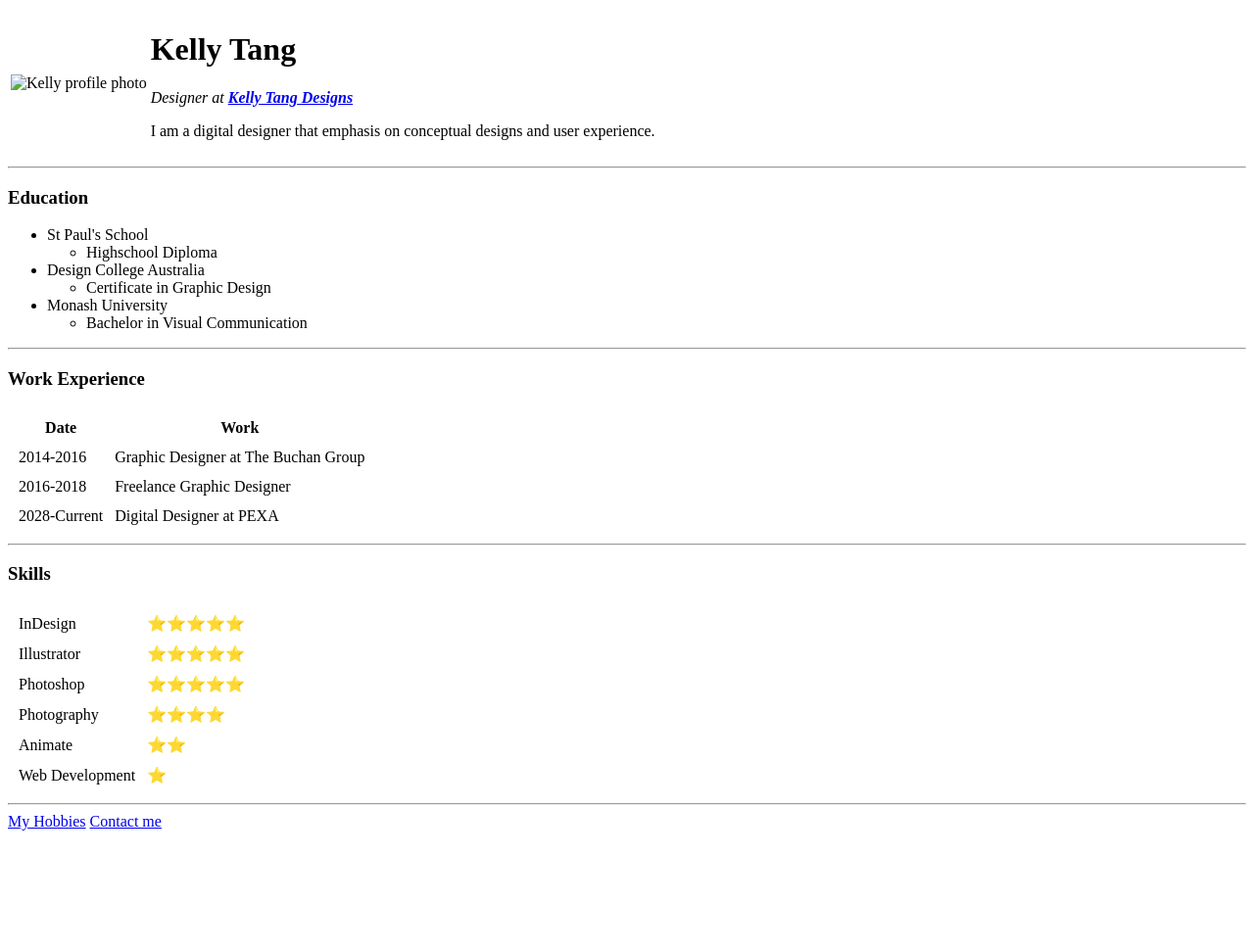
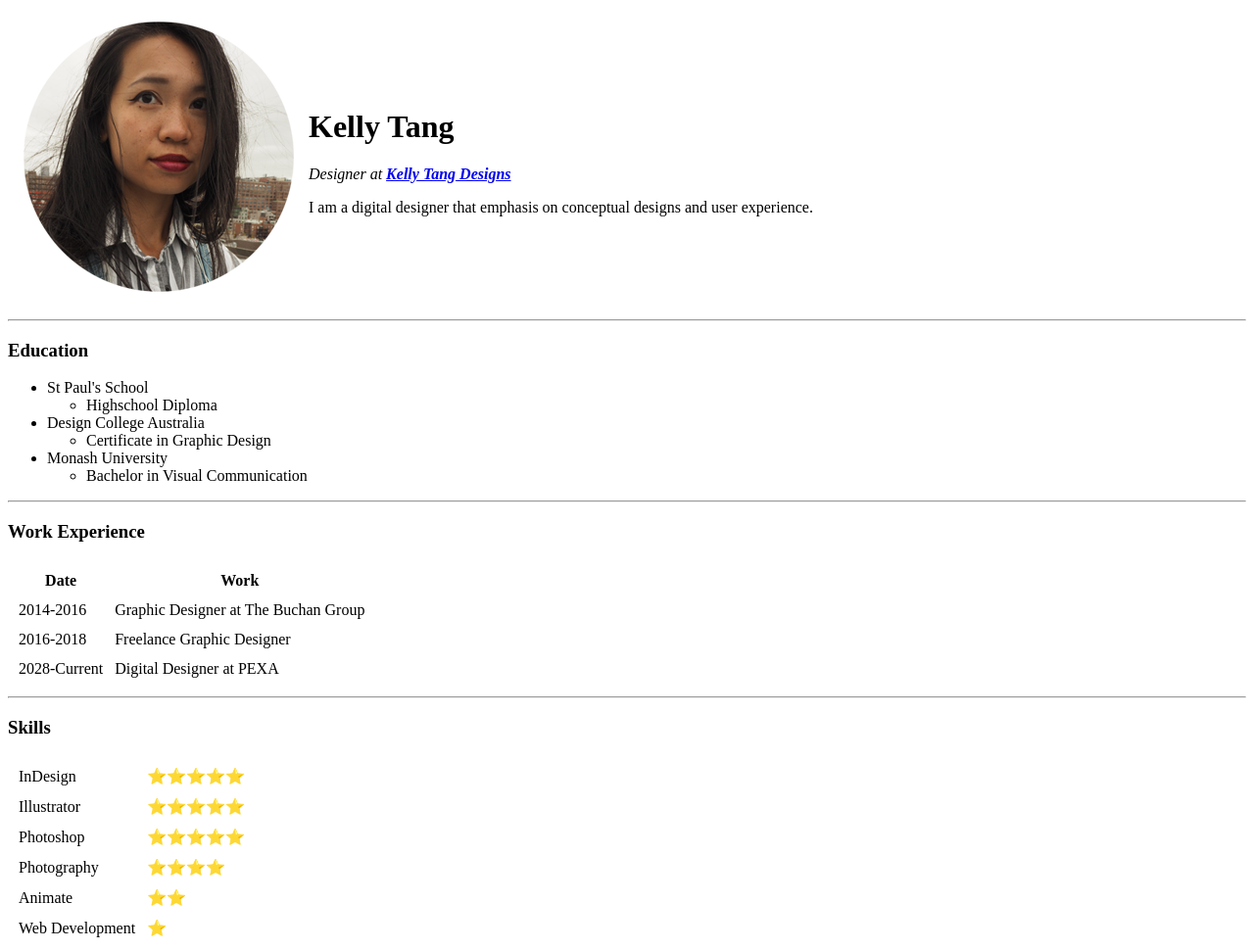
Before and after one commit to zzzzkelly/cv, a plain HTML site: page index.html in a window 1280 px wide. Shown: the top 971 px of the page at 98% size. Before the commit the page ends 856 px from the top, so only its background shows below. Drawn offline with Linux system fonts and the light colour scheme.

Commit message:
Update index.html

```diff
--- a/index.html
+++ b/index.html
@@ -9,7 +9,7 @@
 <body>
   <table>
     <tr>
-      <td><img src="github.com/zzzzkelly/cv/image/kelly.png" alt="Kelly profile photo"></td>
+      <td><img src="Image/kelly.png" alt="Kelly profile photo"></td>
       <td>
         <h1> Kelly Tang </h1>
         <p> <em> Designer at <strong><a href="https://cargocollective.com/kellytang"> Kelly Tang Designs </a></strong> </em> </p>
```
